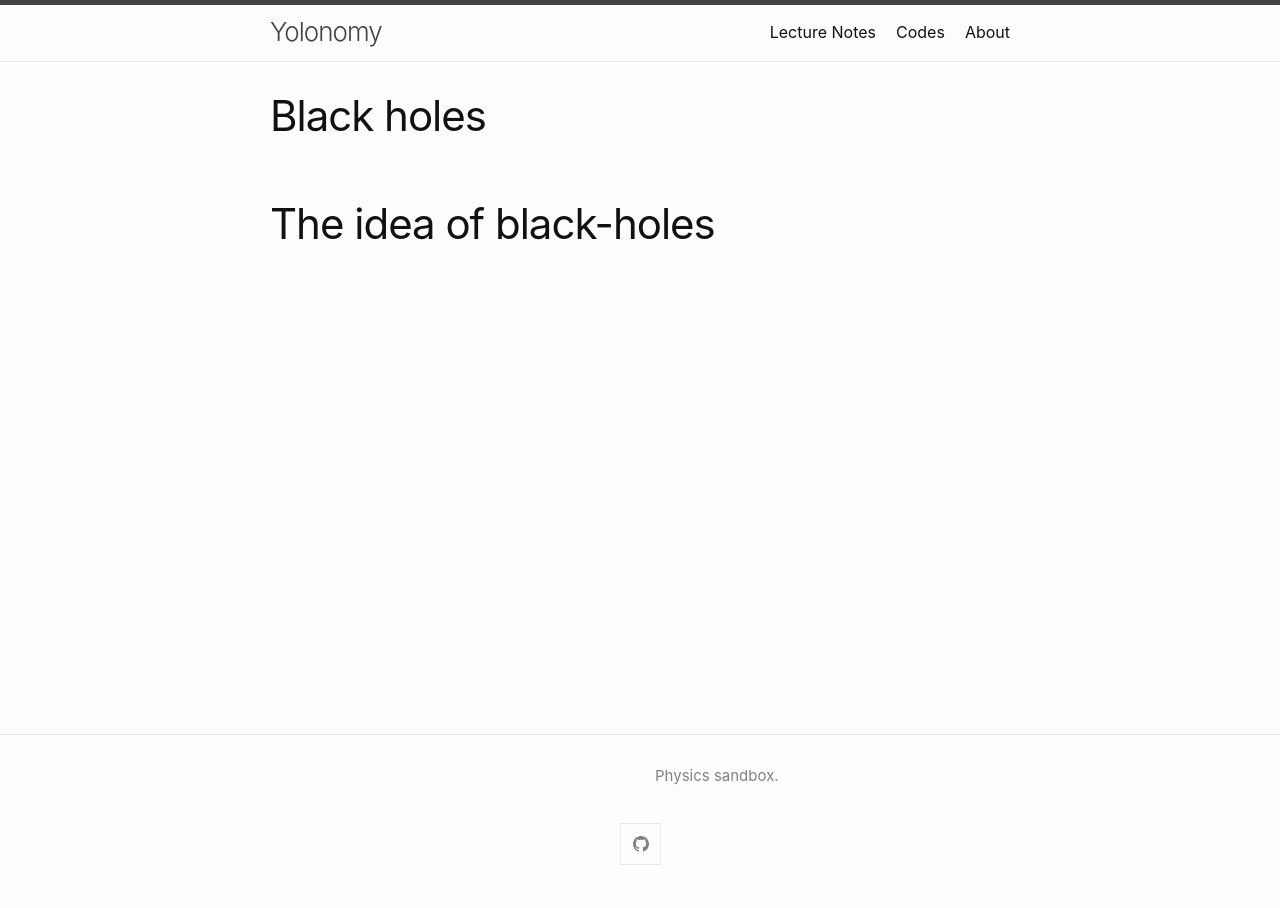
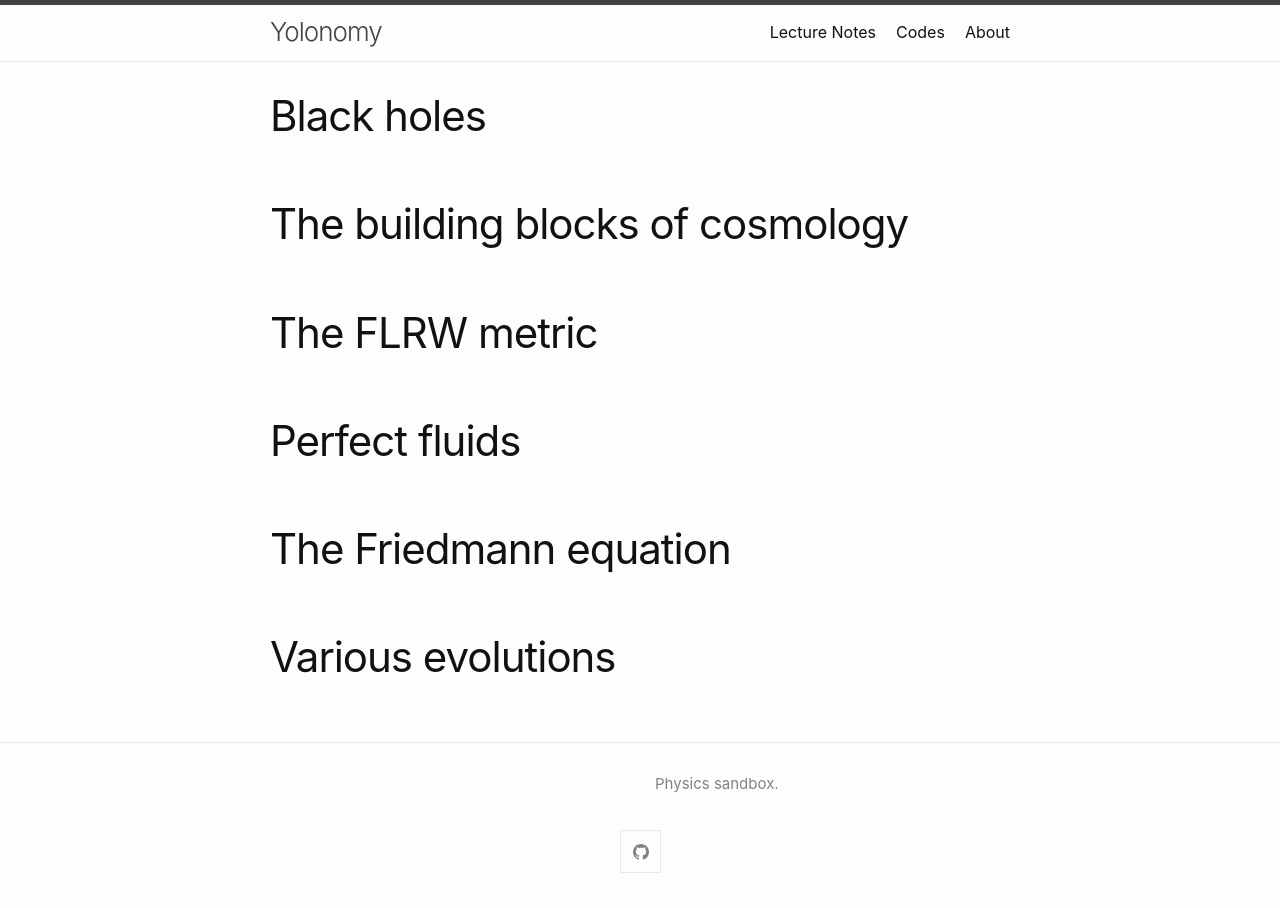
Before and after one commit to YoloNomy/YoloNomy.github.io, a Jekyll site: the page built from codes/cosmo/friedmann.md, in a window 1280 px wide. Built offline with Jekyll 4.4.1, drawn with Linux system fonts in a browser that asks for light colours.

Commit message:
Update friedmann.md

```diff
--- a/codes/cosmo/friedmann.md
+++ b/codes/cosmo/friedmann.md
@@ -3,4 +3,12 @@ layout: post
 title: "Black holes"
 ---
 
-# The idea of black-holes
+# The building blocks of cosmology
+
+# The FLRW metric
+
+# Perfect fluids
+
+# The Friedmann equation
+
+# Various evolutions
```
